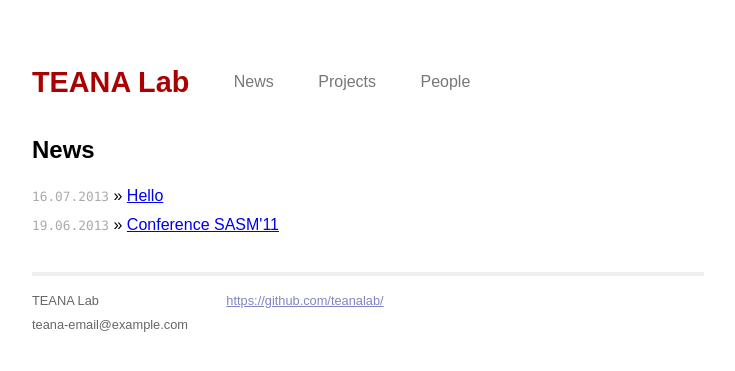
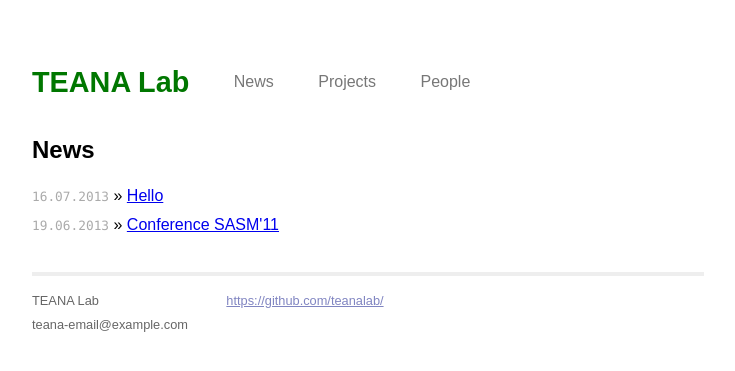
Before and after one commit to teanalab/cllkazan.github.io, a Jekyll site: the page built from index.html, in a window 1280 px wide. Shown: the top 371 px of the page, without its empty margins (272-1007 px from the left). Built offline with Jekyll 4.4.1, drawn with Linux system fonts in a browser that asks for light colours.

Commit message:
make grass greener

```diff
--- a/css/teana.css
+++ b/css/teana.css
@@ -1,7 +1,7 @@
 /* Menu styling */
 
 .site a.pure-menu-heading {
-  color: #a00;
+  color: #070;
   padding-left: 0;
   text-transform: none;
 }
```
